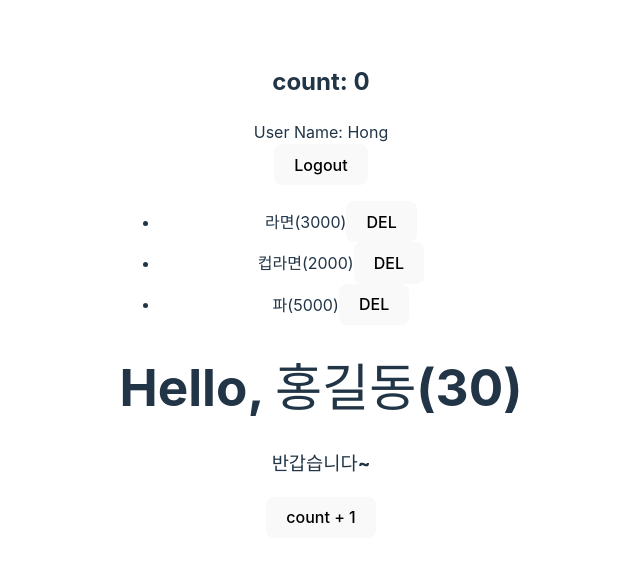
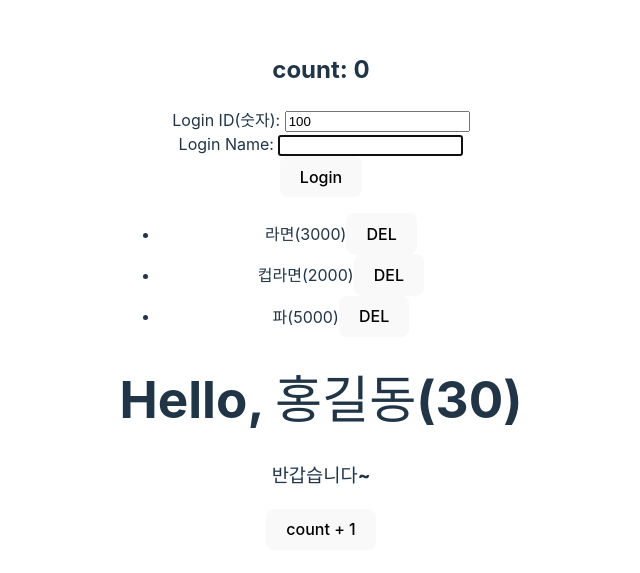
Before and after one commit to 11hertz/fullStack_React, a React (Vite) app: page / in a window 1280 px wide. Shown: the part 109-682 px from the top of the page, without its empty margins (319-959 px from the left). Built offline with nearby package versions, Linux system fonts and the light colour scheme.

Commit message:
useRef : replace useState with useRef

```diff
--- a/src/App.tsx
+++ b/src/App.tsx
@@ -11,8 +11,8 @@ export type Session = {
 };
 
 const SampleSession = {
-  // loginUser: null,
-  loginUser: { id: 1, name: 'Hong' },
+  loginUser: null,
+  // loginUser: { id: 1, name: 'Hong' },
   cart: [
     { id: 100, name: '라면', price: 3000 },
     { id: 101, name: '컵라면', price: 2000 },
@@ -28,6 +28,7 @@ function App() {
 
   const plusCount = () => setCount((prevCount) => prevCount + 1);
   const login = ({ id, name }: LoginUser) => {
+    if (!name) return alert('Input UserName, Please.');
     setSession({ ...session, loginUser: { id, name } });
   };
   const logout = () => {
--- a/src/components/Hello.tsx
+++ b/src/components/Hello.tsx
@@ -12,6 +12,7 @@ const Hello = ({
   plusCount,
   children,
 }: PropsWithChildren<Props>) => {
+  console.log('@@@Hello');
   return (
     <>
       <h1>
--- a/src/components/Login.tsx
+++ b/src/components/Login.tsx
@@ -1,4 +1,4 @@
-import { useState, ChangeEvent } from 'react';
+import { FormEvent, useEffect, useRef } from 'react';
 import { LoginUser } from '../App';
 
 type Props = {
@@ -6,25 +6,44 @@ type Props = {
 };
 
 const Login = ({ login }: Props) => {
-  const [id, setId] = useState(0);
-  const [name, setName] = useState('');
+  console.log('@@@Login');
+  // const [id, setId] = useState(0);
+  // const [name, setName] = useState('');
+  const userIdRef = useRef<HTMLInputElement>(null);
+  const userNameRef = useRef<HTMLInputElement>(null);
 
-  const changeId = (evt: ChangeEvent<HTMLInputElement>) =>
-    setId(Number(evt.currentTarget.value));
+  // const changeId = (evt: ChangeEvent<HTMLInputElement>) =>
+  //   setId(Number(evt.currentTarget.value));
 
-  const changeName = (evt: ChangeEvent<HTMLInputElement>) =>
-    setName(evt.currentTarget.value);
+  // const changeName = (evt: ChangeEvent<HTMLInputElement>) =>
+  //   setName(evt.currentTarget.value);
+
+  const submit = (evt: FormEvent<HTMLFormElement>) => {
+    evt.preventDefault();
+
+    const id = Number(userIdRef.current?.value);
+    const name = userNameRef.current?.value || '';
+
+    if (id && name) {
+      login({ id, name });
+    }
+  };
+
+  useEffect(() => {
+    if (userIdRef.current) userIdRef.current.value = '100';
+    if (userNameRef.current) userNameRef.current.focus();
+  }, []);
 
   return (
-    <>
+    <form onSubmit={submit}>
       <div>
-        Login ID(숫자): <input type='number' value={id} onChange={changeId} />
+        Login ID(숫자): <input type='number' ref={userIdRef} />
       </div>
       <div>
-        Login Name: <input type='text' value={name} onChange={changeName} />
+        Login Name: <input type='text' ref={userNameRef} />
       </div>
-      <button onClick={() => login({ id, name })}>Login</button>
-    </>
+      <button>Login</button>
+    </form>
   );
 };
 export default Login;
--- a/src/components/Profile.tsx
+++ b/src/components/Profile.tsx
@@ -9,7 +9,9 @@ const Profile = ({ loginUser, logout }: Props) => {
   console.log('@@@Profile');
   return (
     <>
-      <div>User Name: {loginUser.name}</div>
+      <div>
+        User Name: <strong>{loginUser.name}</strong>
+      </div>
       <button onClick={logout}>Logout</button>
     </>
   );
```
